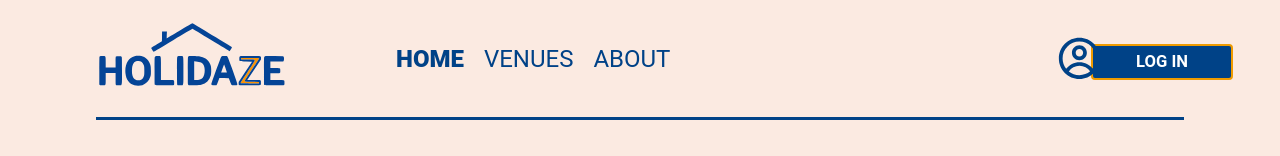
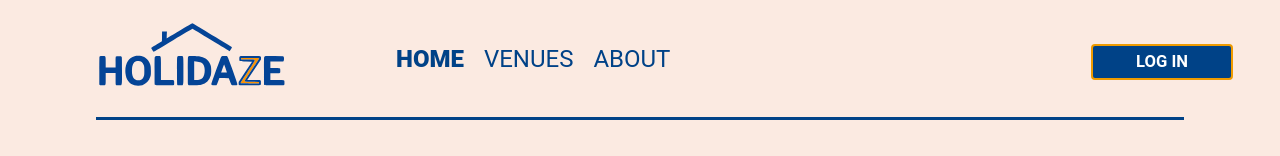
Before and after one commit to haris867/project-exam-2, a React (Create React App) app: page / in a window 1280 px wide. Shown: the top 156 px of the page. Built offline with nearby package versions, Linux system fonts and the light colour scheme.

Commit message:
Removed profile icon

```diff
--- a/src/components/layout/header/index.jsx
+++ b/src/components/layout/header/index.jsx
@@ -1,4 +1,3 @@
-import { CgProfile } from "react-icons/cg";
 import Menu from "../../nav";
 import { NavLink, Link } from "react-router-dom";
 
@@ -36,9 +35,7 @@ function Header() {
           display: "flex",
           alignItems: "center",
         }}
-      >
-        <CgProfile />
-      </Link>
+      ></Link>
       <Menu />
     </header>
   );
```
